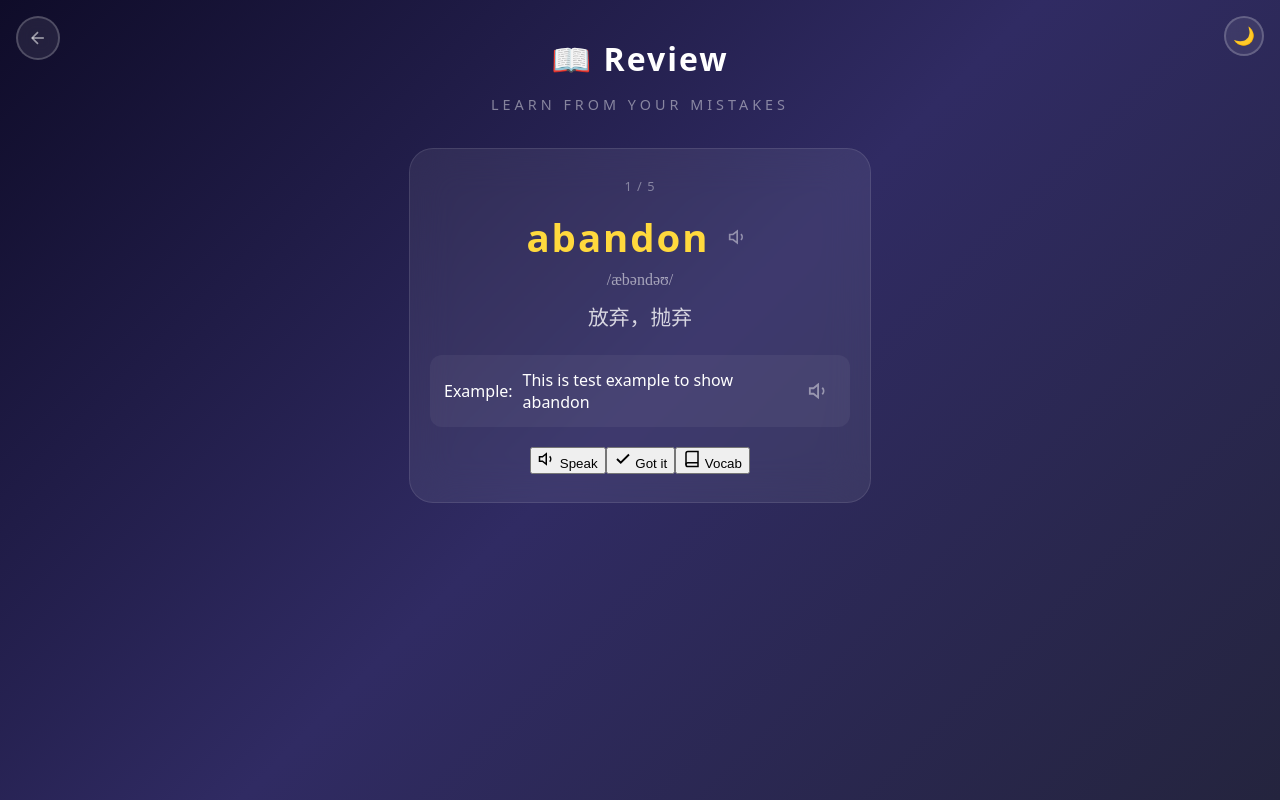
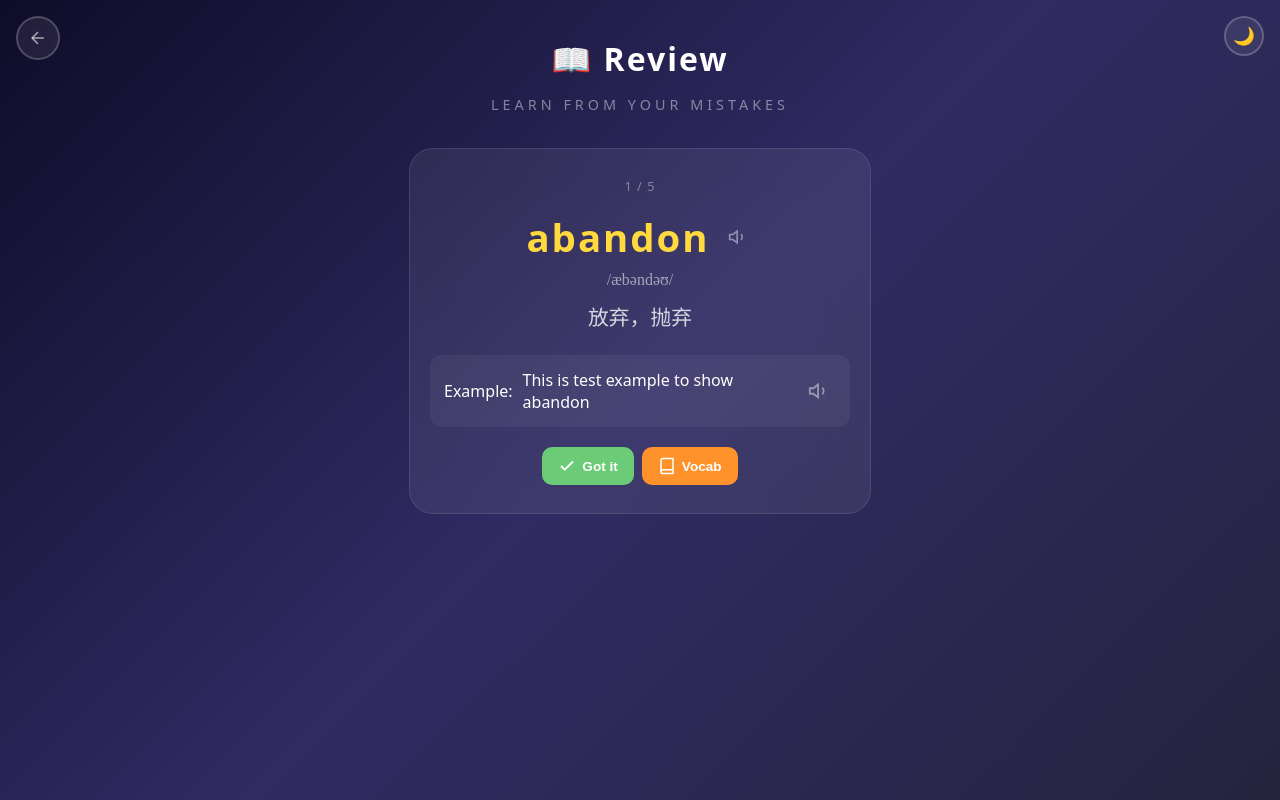
Before and after one commit to jojofran/lingo-cube, a Vue app in the folder lingo_cube_web/: page /#/review in a window 1280 px wide. Built offline with nearby package versions, Linux system fonts and the light colour scheme.

Commit message:
fix: remove duplicate speak button, fix action button styles for themes

```diff
--- a/lingo_cube_web/src/views/ReviewPage.vue
+++ b/lingo_cube_web/src/views/ReviewPage.vue
@@ -166,13 +166,6 @@ function addToVocab() {
 
       <!-- Actions -->
       <div class="review-actions">
-        <button class="action-btn speak-action" @click="speak(currentWord.english)">
-          <svg viewBox="0 0 24 24" width="18" height="18" fill="none" stroke="currentColor" stroke-width="2">
-            <polygon points="11 5 6 9 2 9 2 15 6 15 11 19 11 5"/>
-            <path d="M15.54 8.46a5 5 0 0 1 0 7.07"/>
-          </svg>
-          Speak
-        </button>
         <button class="action-btn remembered-action" @click="markRemembered">
           <svg viewBox="0 0 24 24" width="18" height="18" fill="none" stroke="currentColor" stroke-width="2.5">
             <polyline points="20 6 9 17 4 12"/>
@@ -297,6 +290,28 @@ function addToVocab() {
   margin-bottom: 8px;
 }
 .review-word { font-size: 2.4rem; font-weight: 800; color: #ffd93d; letter-spacing: 2px; }
+
+.review-actions { display: flex; gap: 8px; justify-content: center; flex-wrap: wrap; margin-top: 16px; }
+.action-btn {
+  padding: 10px 16px; border-radius: 10px; border: none;
+  font-size: 0.85rem; font-weight: 600; cursor: pointer; transition: all 0.25s;
+  display: flex; align-items: center; gap: 6px;
+}
+.remembered-action { background: #6bcb77; color: #fff; }
+.remembered-action:hover { background: #5abb67; transform: translateY(-2px); }
+.vocab-action { background: #ff922b; color: #fff; }
+.vocab-action:hover { background: #e8821a; transform: translateY(-2px); }
+
+/* Theme-specific action buttons */
+.review-wrapper.theme-ins .remembered-action { background: #6bcb77; }
+.review-wrapper.theme-ins .remembered-action:hover { background: #5abb67; }
+.review-wrapper.theme-ins .vocab-action { background: #f5a0b0; }
+.review-wrapper.theme-ins .vocab-action:hover { background: #e8828d; }
+
+.review-wrapper.theme-cute .remembered-action { background: #f5a0b0; }
+.review-wrapper.theme-cute .remembered-action:hover { background: #e8828d; }
+.review-wrapper.theme-cute .vocab-action { background: #c8a0d0; }
+.review-wrapper.theme-cute .vocab-action:hover { background: #b88fc0; }
 .mini-speak {
   background: none; border: none; cursor: pointer;
   color: rgba(255,255,255,0.45); padding: 6px;
```
